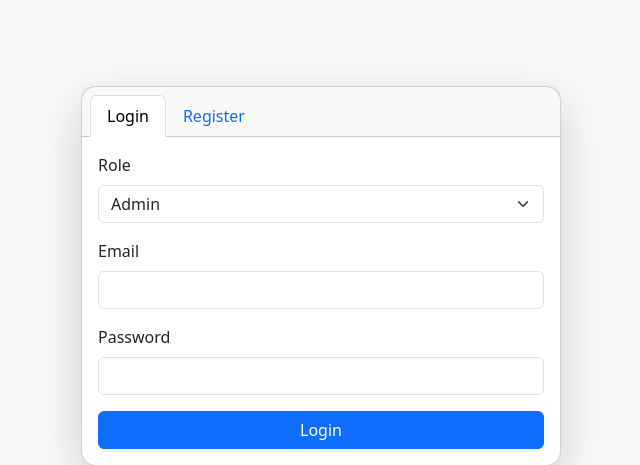
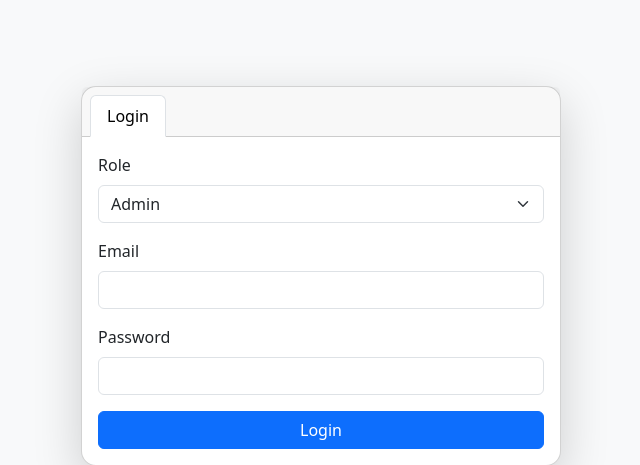
Before and after one commit to l-nalla/ADBProject, a Flask app: page / in a window 1280 px wide. Shown: the part 124-589 px from the top of the page, without its empty margins (319-959 px from the left). Run offline with Flask 3, Linux system fonts and the light colour scheme.

Commit message:
removed register tab

```diff
--- a/templates/login_register.html
+++ b/templates/login_register.html
@@ -15,9 +15,9 @@
                     <li class="nav-item" role="presentation">
                         <button class="nav-link active" id="login-tab" data-bs-toggle="tab" data-bs-target="#login" type="button" role="tab">Login</button>
                     </li>
-                    <li class="nav-item" role="presentation">
+                    <!-- <li class="nav-item" role="presentation">
                         <button class="nav-link" id="register-tab" data-bs-toggle="tab" data-bs-target="#register" type="button" role="tab">Register</button>
-                    </li>
+                    </li> -->
                 </ul>
             </div>
             <div class="card-body">
```
